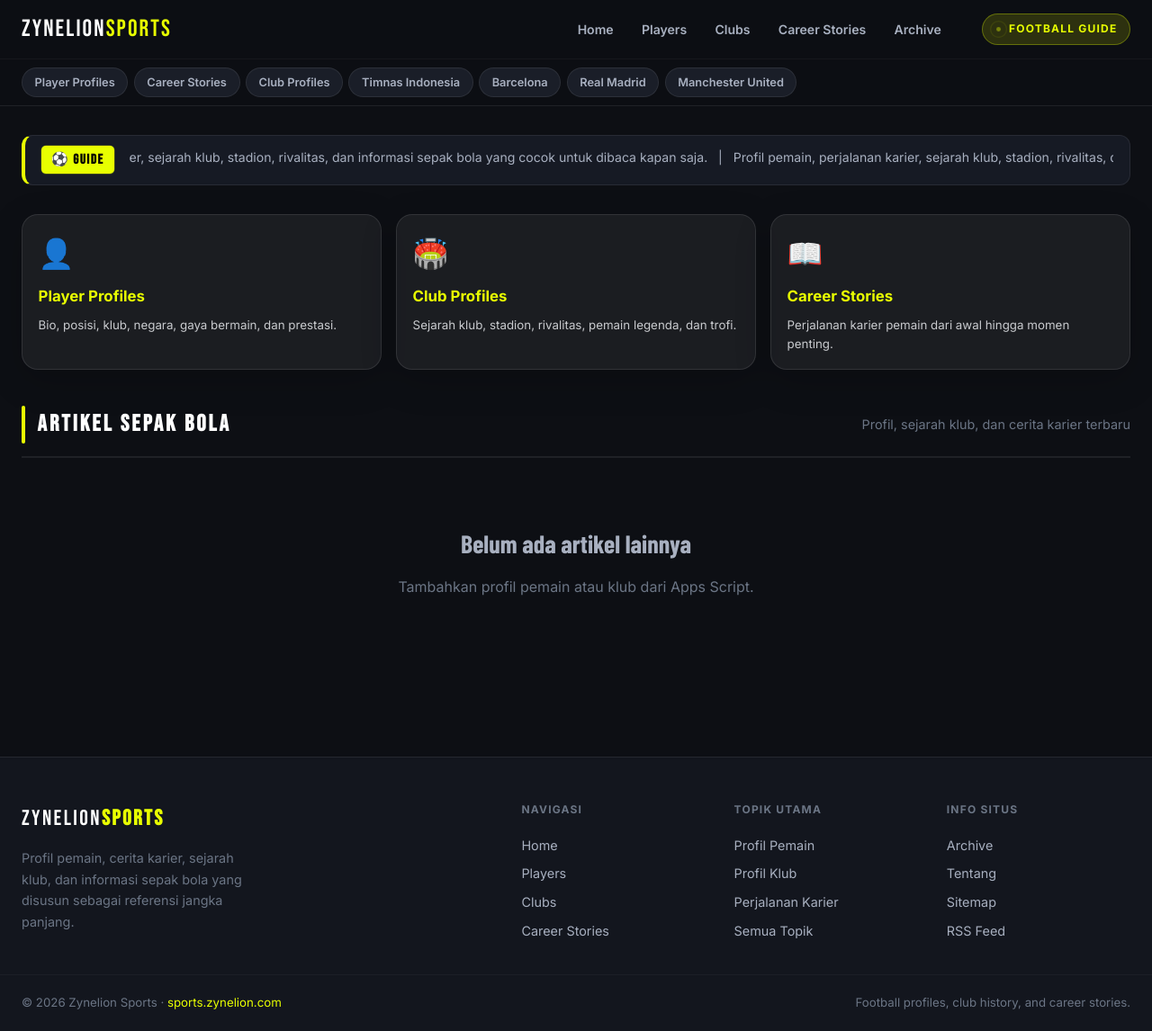
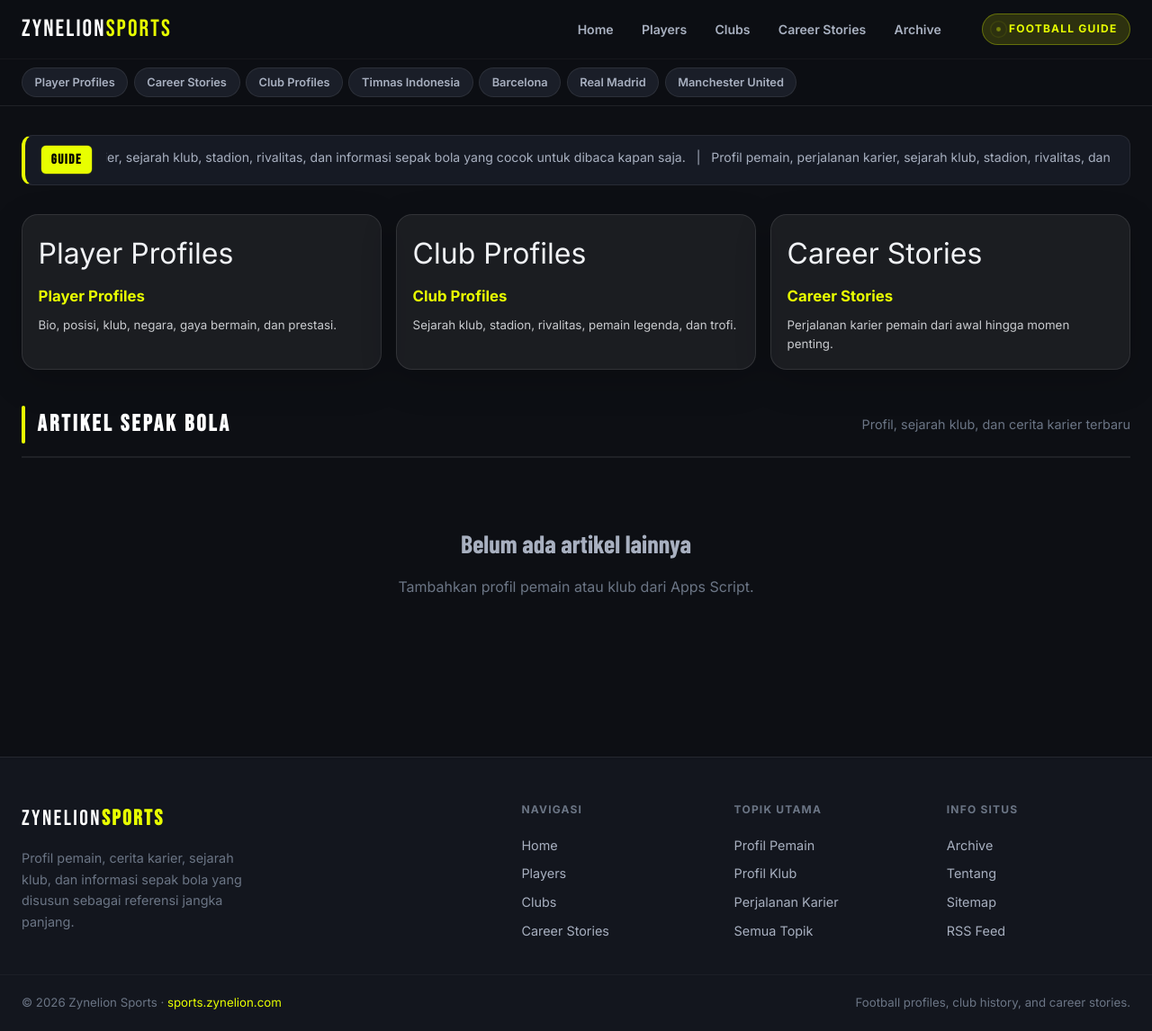
Before and after one commit to vwebe/daily-indonesia, a Jekyll site: the page built from index.html, in a window 1280 px wide and 1146 px high. Shown: the whole window at 90% size. Built offline with Jekyll 4.4.1, drawn with Linux system fonts in a browser that asks for light colours; some web fonts are replaced.

Commit message:
Add files via upload

```diff
--- a/index.html
+++ b/index.html
@@ -5,23 +5,23 @@ description: Profil pemain, cerita karier, sejarah klub, dan panduan sepak bola
 ---
 
 <section class="news-ticker">
-  <strong>⚽ GUIDE</strong>
+  <strong>GUIDE</strong>
   <span>Profil pemain, perjalanan karier, sejarah klub, stadion, rivalitas, dan informasi sepak bola yang cocok untuk dibaca kapan saja.</span>
 </section>
 
 <section class="quick-hubs">
   <a class="hub-card" href="{{ '/players/' | relative_url }}">
-    <span>👤</span>
+    <span>Player Profiles</span>
     <strong>Player Profiles</strong>
     <small>Bio, posisi, klub, negara, gaya bermain, dan prestasi.</small>
   </a>
   <a class="hub-card" href="{{ '/clubs/' | relative_url }}">
-    <span>🏟️</span>
+    <span>Club Profiles</span>
     <strong>Club Profiles</strong>
     <small>Sejarah klub, stadion, rivalitas, pemain legenda, dan trofi.</small>
   </a>
   <a class="hub-card" href="{{ '/stories/' | relative_url }}">
-    <span>📖</span>
+    <span>Career Stories</span>
     <strong>Career Stories</strong>
     <small>Perjalanan karier pemain dari awal hingga momen penting.</small>
   </a>
@@ -42,7 +42,7 @@ description: Profil pemain, cerita karier, sejarah klub, dan panduan sepak bola
     </a>
 
     <div class="lead-body">
-      <p class="post-meta">⭐ FEATURED · {{ featured.date | date: "%d %B %Y" }}</p>
+      <p class="post-meta">FEATURED · {{ featured.date | date: "%d %B %Y" }}</p>
       <h1><a href="{{ featured.url | relative_url }}">{{ featured.title }}</a></h1>
       {% if featured.description %}
         <p>{{ featured.description | strip_html | truncate: 200 }}</p>
```
